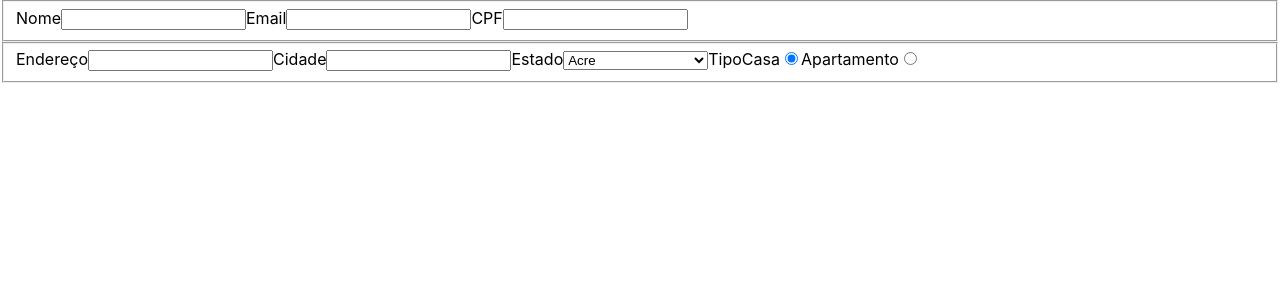
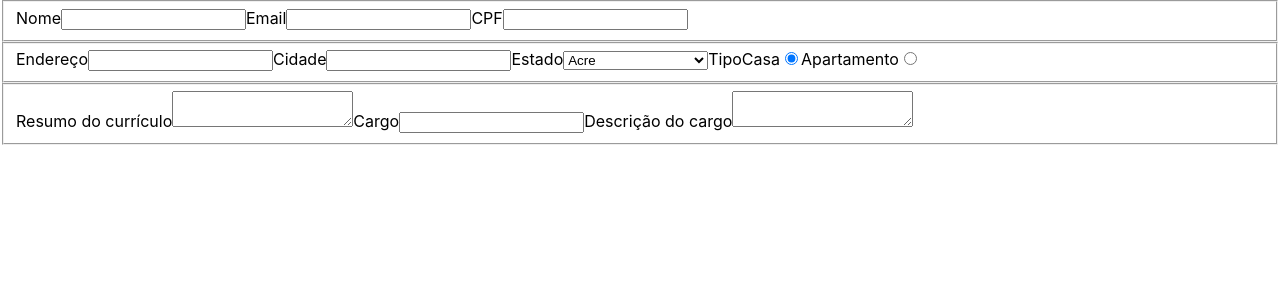
Before and after one commit to coelhoreinaldo/react-form-exercise, a React (Create React App) app: page / in a window 1280 px wide. Shown: the top 300 px of the page. Built offline with nearby package versions, Linux system fonts and the light colour scheme.

Commit message:
feat: requisito 3

```diff
--- a/src/App.js
+++ b/src/App.js
@@ -1,6 +1,7 @@
 import React from 'react';
 import AddressData from './components/AddressData';
 import PersonalData from './components/PersonalData';
+import ProfessionalData from './components/ProfessionalData';
 import handleValue from './utils/handleValue';
 
 class App extends React.Component {
@@ -15,6 +16,9 @@ class App extends React.Component {
       city: '',
       state: '',
       addressType: 'house',
+      resume: '',
+      role: '',
+      roleDesc: '',
     };
 
     this.handleChange = this.handleChange.bind(this);
@@ -59,6 +63,10 @@ class App extends React.Component {
           formInfo={ this.state }
           onBlur={ this.handleCityBlur }
         />
+        <ProfessionalData
+          onChange={ this.handleChange }
+          formInfo={ this.state }
+        />
       </form>
     );
   }
--- /dev/null
+++ b/src/components/ProfessionalData.js
@@ -0,0 +1,71 @@
+import React from 'react';
+import PropTypes from 'prop-types';
+
+export default class ProfessionalData extends React.Component {
+  constructor(props) {
+    super(props);
+
+    this.handleMouseOn = this.handleMouseOn.bind(this);
+
+    this.state = {
+      globalAlert: false,
+    };
+  }
+
+  handleMouseOn() {
+    const { globalAlert } = this.state;
+    if (!globalAlert) {
+      global.alert('Preencha com cuidado esta informação.');
+      this.setState({
+        globalAlert: true,
+      });
+    }
+  }
+
+  render() {
+    const { onChange, formInfo } = this.props;
+    const { resume, role, roleDesc } = formInfo;
+    return (
+      <fieldset>
+        <label>
+          Resumo do currículo
+          <textarea
+            maxLength="1000"
+            onChange={ onChange }
+            name="resume"
+            value={ resume }
+          />
+        </label>
+        <label>
+          Cargo
+          <input
+            type="text"
+            maxLength="40"
+            onChange={ onChange }
+            name="role"
+            value={ role }
+            onMouseEnter={ this.handleMouseOn }
+          />
+        </label>
+        <label>
+          Descrição do cargo
+          <textarea
+            maxLength="500"
+            onChange={ onChange }
+            name="roleDesc"
+            value={ roleDesc }
+          />
+        </label>
+      </fieldset>
+    );
+  }
+}
+
+ProfessionalData.propTypes = {
+  onChange: PropTypes.func.isRequired,
+  formInfo: PropTypes.shape({
+    resume: PropTypes.string.isRequired,
+    role: PropTypes.string.isRequired,
+    roleDesc: PropTypes.string.isRequired,
+  }).isRequired,
+};
```
